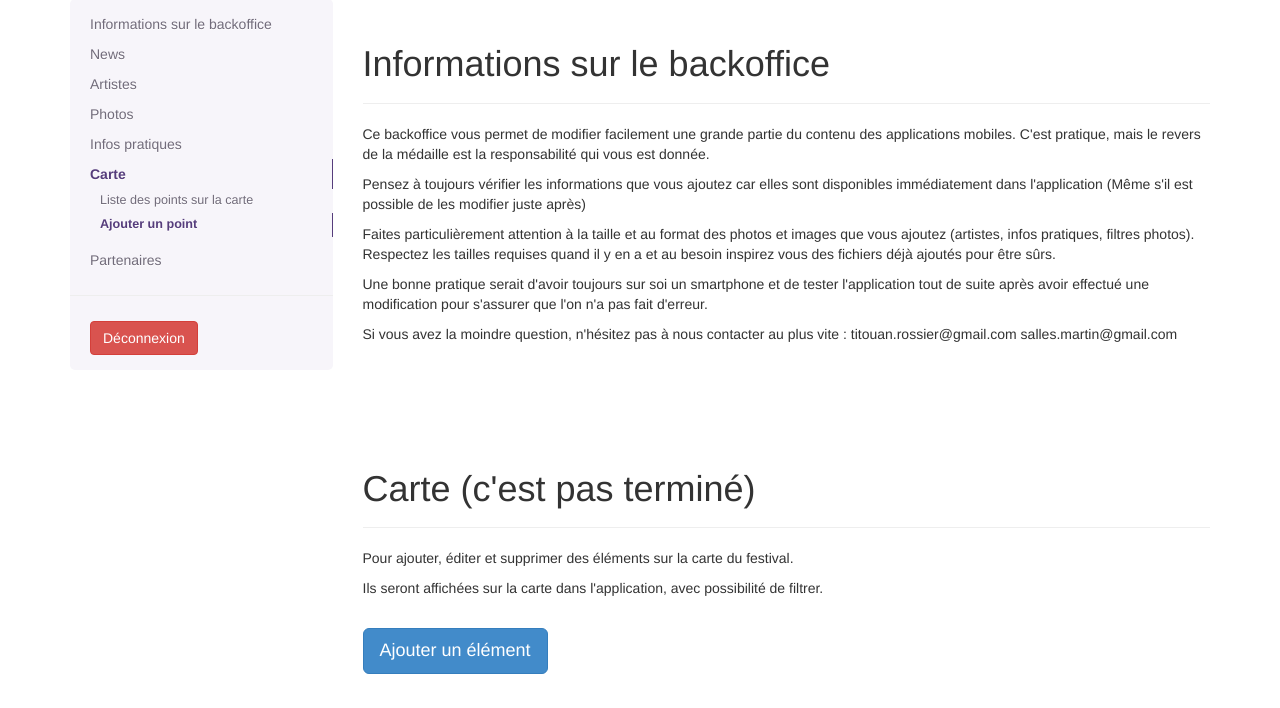
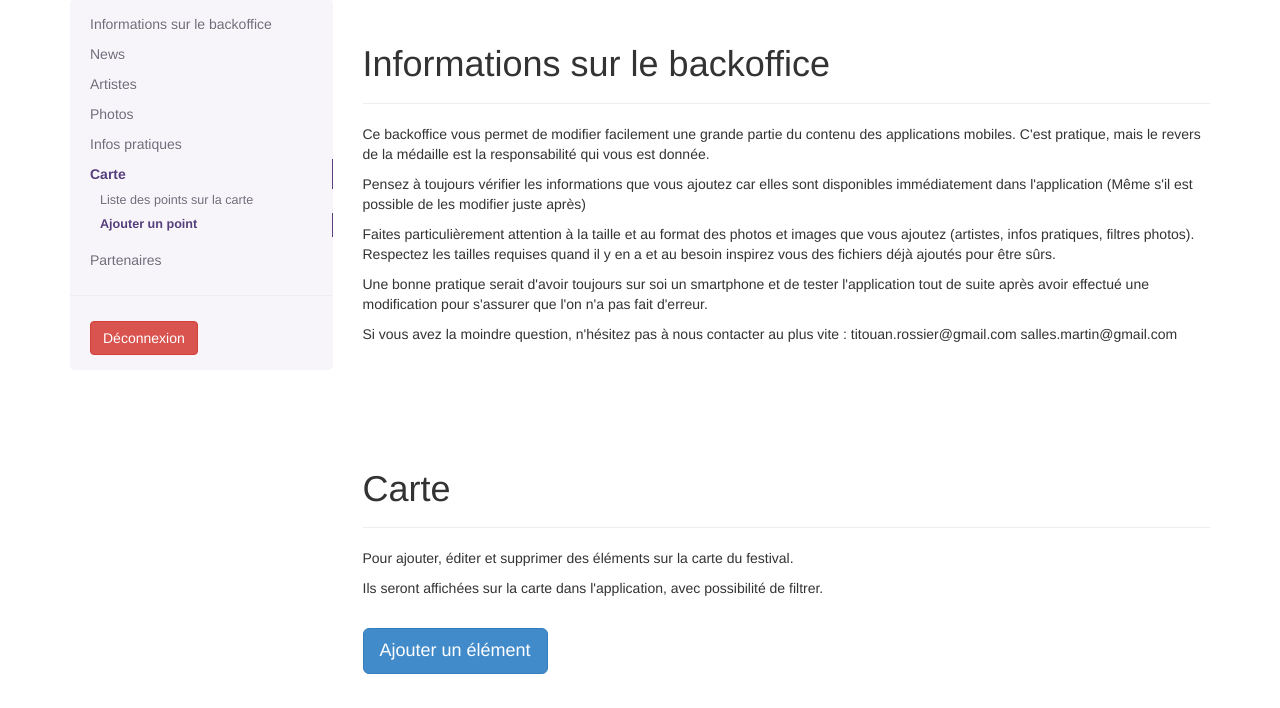
Before and after one commit to sallesma/IF-BackOffice, a PHP site: template templates/map.php in a window 1280 px wide. Shown: the part 241-949 px from the top of the page. Run offline with PHP 8.4, Linux system fonts and the light colour scheme; the template is opened without the code that fills it, so the values that code supplies are empty.

Commit message:
Update interface tables with complete header and bootstrap CSS classes

```diff
--- a/js/artists.js
+++ b/js/artists.js
@@ -151,7 +151,7 @@ $('#artistModalActionButton').click(function() {
 function getArtists() {
     $.get("getArtists", function(jsonArtistsTable) {
 		jsonArtistsTable=JSON.parse(jsonArtistsTable);
-		artistsHtmlString = '<tr><th>Nom</th><th>Genre</th><th>Scène</th><th>Jour</th><th>Heure</th></tr>';
+		artistsHtmlString = '<tr><th>Nom</th><th>Genre</th><th>Scène</th><th>Jour</th><th>Heure</th><th>Actions</th></tr>';
 		$.each(jsonArtistsTable, function(index, artist) {
 			artistsHtmlString += "<tr>";
 			artistsHtmlString += "<td>" + artist.name + "</td>";
--- a/js/map.js
+++ b/js/map.js
@@ -124,7 +124,7 @@ $(document).on('click', '.mapItemDeleteButton', function (event) {
 function getMapItems() {
 	$.get("getMapItems", function(jsonMapItemsTable) {
 		jsonMapItemsTable=JSON.parse(jsonMapItemsTable);
-		mapItemsHtmlString = '<tr><th>Label</th><th>X</th><th>Y</th><th>Info liée</th></tr>';
+		mapItemsHtmlString = '<tr><th>Label</th><th>X</th><th>Y</th><th>Info liée</th><th>Actions</th></tr>';
 		$.each(jsonMapItemsTable, function(index, mapItem) {
 			mapItemsHtmlString += "<tr><form role='form'>";
 			mapItemsHtmlString += "<input type=\"hidden\" name=\"label\" value=\""+mapItem.label+"\">";
--- a/js/news.js
+++ b/js/news.js
@@ -75,7 +75,7 @@ $(document).on('click', '.newsDeleteButton', function (event) {
 function getNews() {
     $.get("getNews", function(jsonNewsTable) {
 		jsonNewsTable=JSON.parse(jsonNewsTable);
-		newsHtmlString = '<tr><th>Nom</th><th>Description</th><th>Date</th></tr>';
+		newsHtmlString = '<tr><th>Nom</th><th>Description</th><th>Date</th><th>Actions</th></tr>';
 		$.each(jsonNewsTable, function(index, news) {
 			newsHtmlString += "<tr><form role='form'>";
 			newsHtmlString += "<input type='hidden' name='title' value='"+news.title.replace("'", "&apos;")+"'>";
--- a/js/partners.js
+++ b/js/partners.js
@@ -86,7 +86,7 @@ $(document).on('click', '.partnerDeleteButton', function (event) {
 function getPartners() {
      $.get("getPartners", function(jsonPartnersTable) {
 		jsonPartnersTable=JSON.parse(jsonPartnersTable);
-		partnerHtmlString = '<tr><th>Nom</th><th>Image</th><th>Lien</th></tr>';
+		partnerHtmlString = '<tr><th>Nom</th><th>Image</th><th>Lien</th><th>Actions</th></tr>';
 		$.each(jsonPartnersTable, function(index, partner) {
 			partnerHtmlString += "<tr><form role='form'>";
 			partnerHtmlString += "<input type=\"hidden\" name=\"name\" value=\""+partner.name+"\">";
--- a/templates/artists.php
+++ b/templates/artists.php
@@ -9,7 +9,7 @@
                         <h4>L'artiste a bien été supprimé !</h4>
                         <p>(C'est trop tard, il n'est plus possible de le récupérer. )</p>
                     </div>
-                    <table id="artists-table" class="table table-hover"></table>
+                    <table id="artists-table" class="table table-bordered table-stripped table-hover"></table>
 
                     <!-- Button to trigger modal -->
                     <button id="showArtistModalToAdd" class="btn btn-primary btn-lg">Ajouter un artiste</button>
--- a/templates/map.php
+++ b/templates/map.php
@@ -1,6 +1,6 @@
                 <div class="bs-docs-section">
                     <div class="page-header">
-                        <h1 id="map">Carte (c'est pas terminé)</h1>
+                        <h1 id="map">Carte</h1>
                     </div>
                     <p>Pour ajouter, éditer et supprimer des éléments sur la carte du festival.</p>
                     <p>Ils seront affichées sur la carte dans l'application, avec possibilité de filtrer.</p>
@@ -11,8 +11,7 @@
                         <p>(C'est trop tard, il n'est plus possible de le récupérer. )</p>
                     </div>
 
-                    <table id="mapItem-table" class="table table-hover">
-                    </table>
+                    <table id="mapItem-table" class="table table-bordered table-stripped table-hover"></table>
 
                     <!-- Button to trigger modal -->
                     <a id="addMapItemTriggerModal" data-toggle="modal" href="#addMapItemModal" class="btn btn-primary btn-lg">Ajouter un élément</a>
--- a/templates/news.php
+++ b/templates/news.php
@@ -11,7 +11,7 @@
 		<p>(C'est trop tard, il n'est plus possible de la récupérer. )</p>
 	</div>
 
-	<table id="news-table" class="table table-hover"></table>
+	<table id="news-table" class="table table-bordered table-stripped table-hover"></table>
 
 	<!-- Button to trigger modal -->
 	<a id="addNewsTriggerModal" data-toggle="modal" href="#addNewModal" class="btn btn-primary btn-lg">Ajouter une news</a>
--- a/templates/partners.php
+++ b/templates/partners.php
@@ -11,7 +11,7 @@
                         <p>(C'est trop tard, il n'est plus possible de le récupérer. )</p>
                     </div>
 
-                    <table id="partners-table" class="table table-hover"></table>
+                    <table id="partners-table" class="table table-bordered table-stripped table-hover"></table>
 
                     <!-- Button to trigger modal -->
                     <a id="addPartnersTriggerModal" data-toggle="modal" href="#addPartnerModal" class="btn btn-primary btn-lg">Ajouter un partenaire</a>
```
Also changed, not shown: templates/error.php (line endings or trailing spaces).
